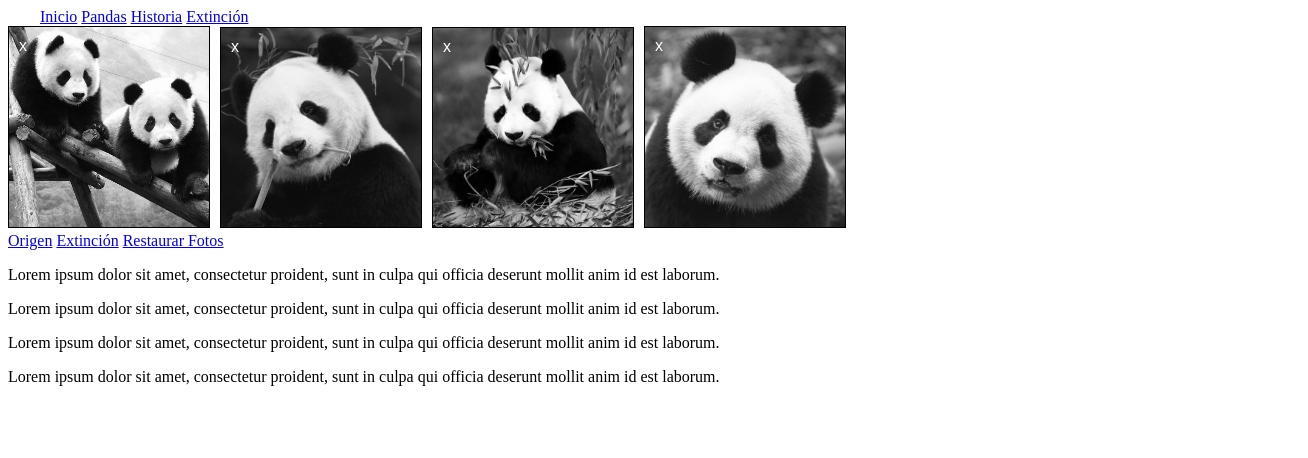
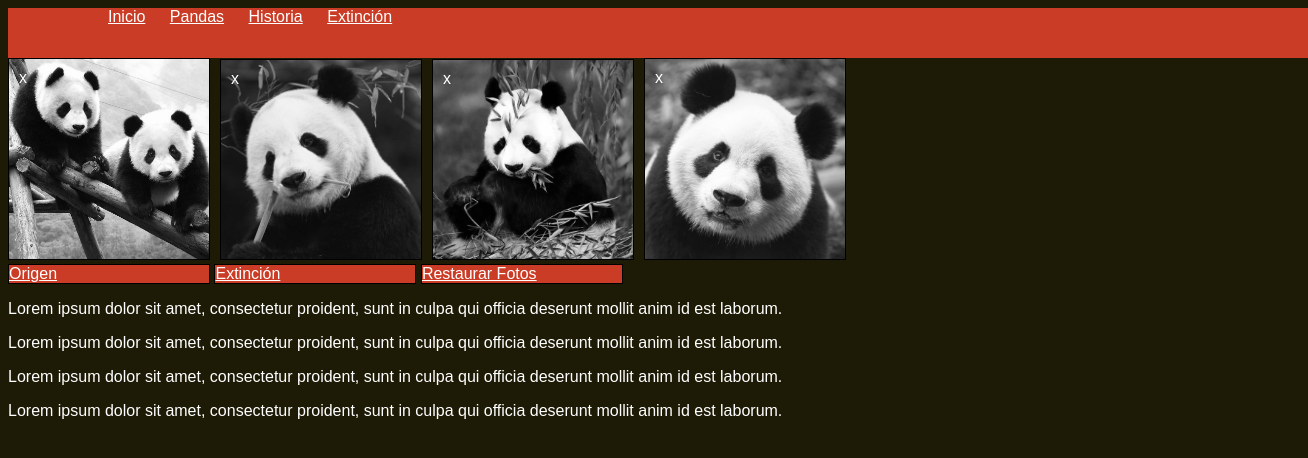
Before and after one commit to Fiorellacr24/PandaPanda, a plain HTML site: page index.html in a window 1280 px wide. Shown: the whole page, 1308 px wide, since content can reach past the window. Drawn offline with Linux system fonts and the light colour scheme.

Commit message:
estilos_v1

```diff
--- a/assets/css/main.css
+++ b/assets/css/main.css
@@ -1,9 +1,29 @@
+*{
+	font-family: sans-serif;
+	color: white;
+}
+
+body{
+	background-color: #1d1a05;
+}
+
 .container {
 	width: 1200px;
-	margin-right: auto;
-	margin-left: auto;
-	padding-left: 14px;
-	padding-right: 14px;
+	height: 50px;
+	padding-left: 100px;
+	background-color: #ca3c25;
+}
+
+.container a{
+	margin-right: 20px;
+	margin-bottom: 20px;
+}
+
+.nav a {
+	background-color: #ca3c25;
+	display: inline-block;
+	border: 1px solid black;
+	width: 200px;
 }
 
 #contenido .img-box{
--- a/assets/js/app.js
+++ b/assets/js/app.js
@@ -26,5 +26,8 @@ window.addEventListener('load',function(event){
 		});
 	}
 
+	var restaurar = document.getElementsByClassName('restore');
+
+
 
 });
--- a/index.html
+++ b/index.html
@@ -1,6 +1,7 @@
 <!DOCTYPE html>
-<html>
+<html lang="en">
 <head>
+	<meta charset="UTF-8">
 	<title>PandaPanda</title>
 	<link rel="stylesheet" type="text/css" href="assets/css/main.css">
 </head>
@@ -19,7 +20,7 @@
 	<div class="nav">
 		<a href="#">Origen</a>
 		<a href="#">Extinción</a>
-		<a href="#">Restaurar Fotos</a>
+		<a class="restore" href="#">Restaurar Fotos</a>
 	</div>
 	<div class="texto">
 		<p>Lorem ipsum dolor sit amet, consectetur proident, sunt in culpa qui officia deserunt mollit anim id est laborum.</p>
```
